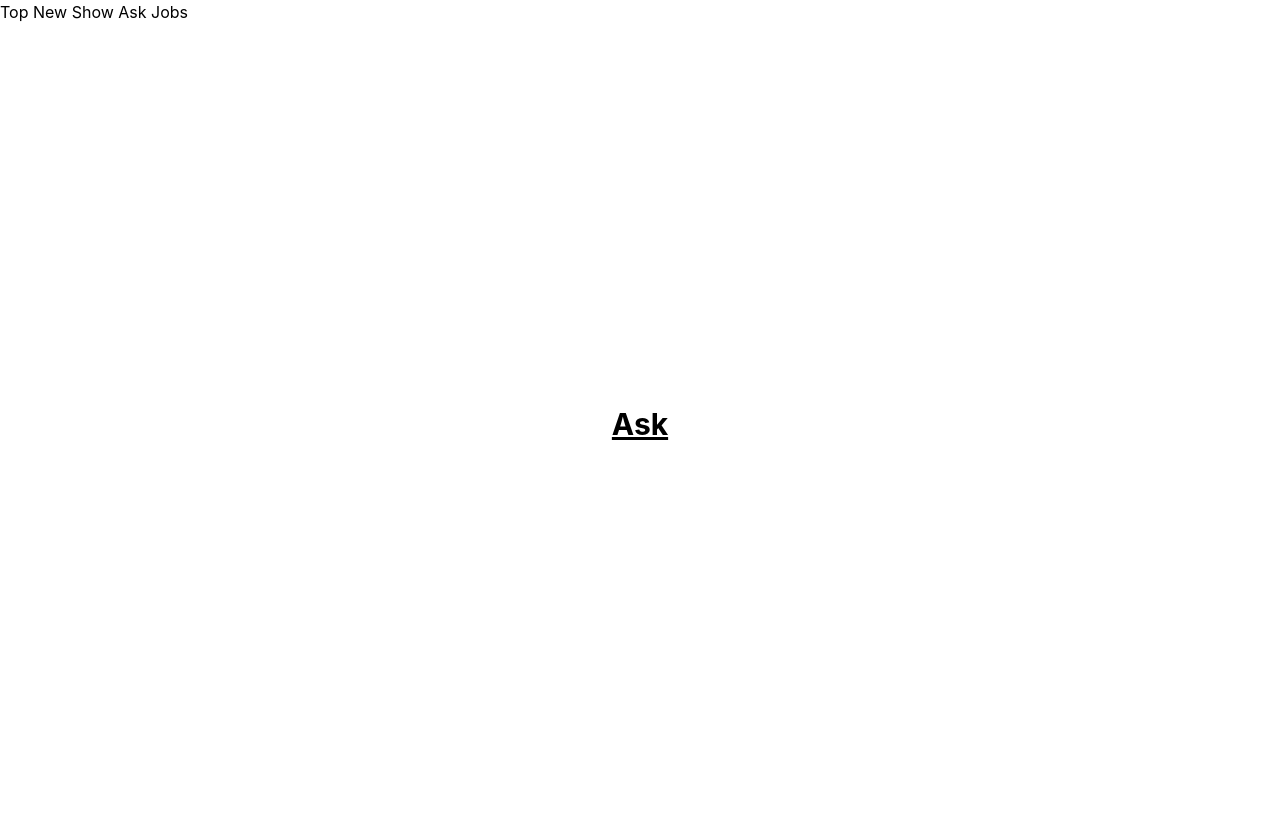
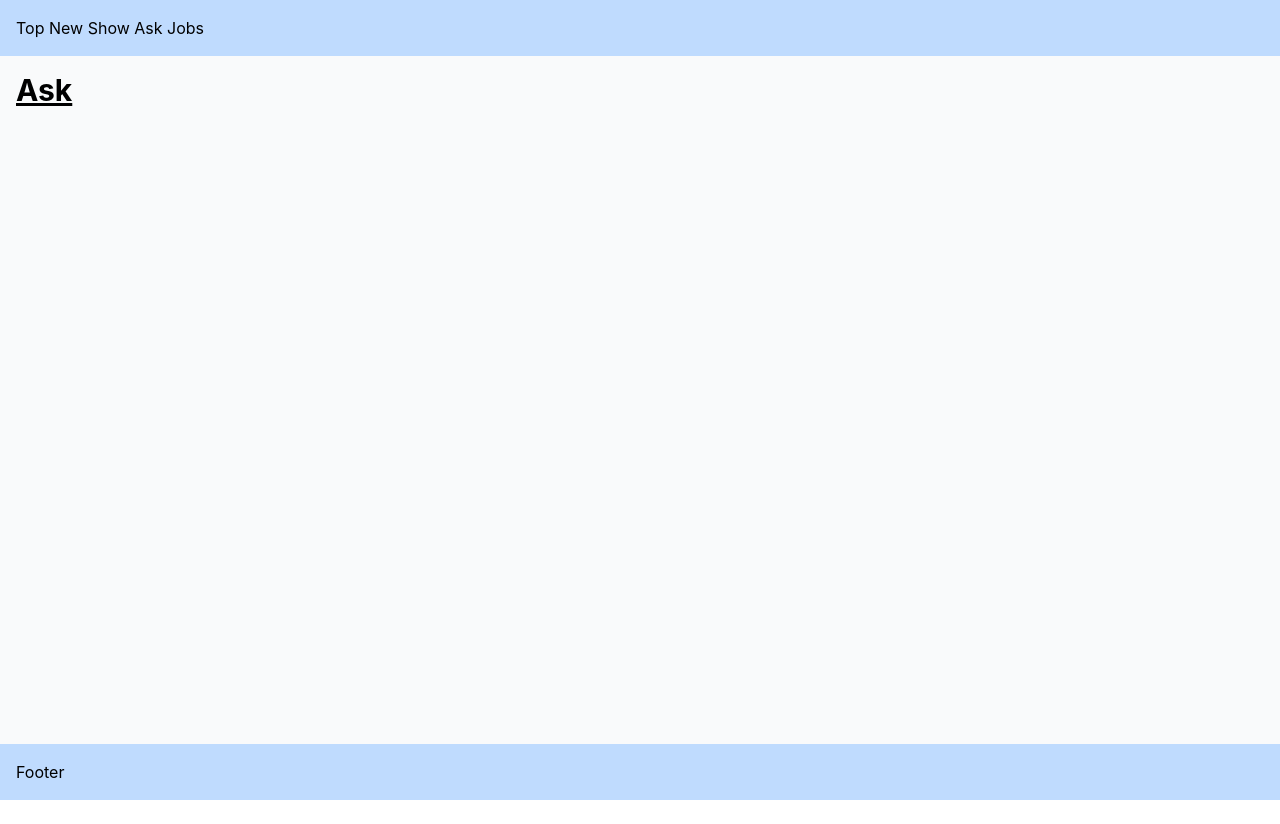
Before and after one commit to thehouseplant/sveltekit-demo, a SvelteKit app: page /ask in a window 1280 px wide. After the commit the page ends 800 px from the top, so only its background shows below. Built offline with nearby package versions, Linux system fonts and the light colour scheme.

Commit message:
Update layouts with new tailwind properties

```diff
--- a/src/lib/Header.svelte
+++ b/src/lib/Header.svelte
@@ -1,7 +1,7 @@
-<div id="nav">
+<header class="bg-blue-200 p-4">
   <a href="/">Top</a>
   <a href="/new">New</a>
   <a href="/show">Show</a>
   <a href="/ask">Ask</a>
   <a href="/jobs">Jobs</a>
-</div>
+</header>
--- a/src/routes/+layout.svelte
+++ b/src/routes/+layout.svelte
@@ -4,14 +4,17 @@
   import Header from '$lib/Header.svelte';
 </script>
 
-<main>
+<div class="flex min-h-screen flex-col">
   <Header />
-	<article class="grid h-screen place-content-center">
+	<div class="flex flex-1 flex-row bg-gray-50">
 		<div class="col-start-2">
 			<!-- Here you can place your Navigation -->
 		</div>
 		<div>
-			<slot />
+      <main class="flex p-4">
+        <slot />
+      </main>
 		</div>
-	</article>
-</main>
+	</div>
+  <footer class="bg-blue-200 p-4">Footer</footer>
+</div>
--- a/src/routes/+page.svelte
+++ b/src/routes/+page.svelte
@@ -9,8 +9,8 @@
   });
 </script>
 
-<main class="grid h-screen place-content-center">
-  <h1 class="fontt-bold underline">
+<div>
+  <h1>
     Top
   </h1>
 
@@ -18,7 +18,11 @@
     Loading stories...
   {:else}
     {#each stories as story}
-      {story.title}<br />
+      <div class="mx-auto max-w-xlg rounded-lg bg-white shadow mb-6">
+        <div class="p-4">
+          {story.title}
+        </div>
+      </div>
     {/each}
   {/if}
-</main>
+</div>
```
